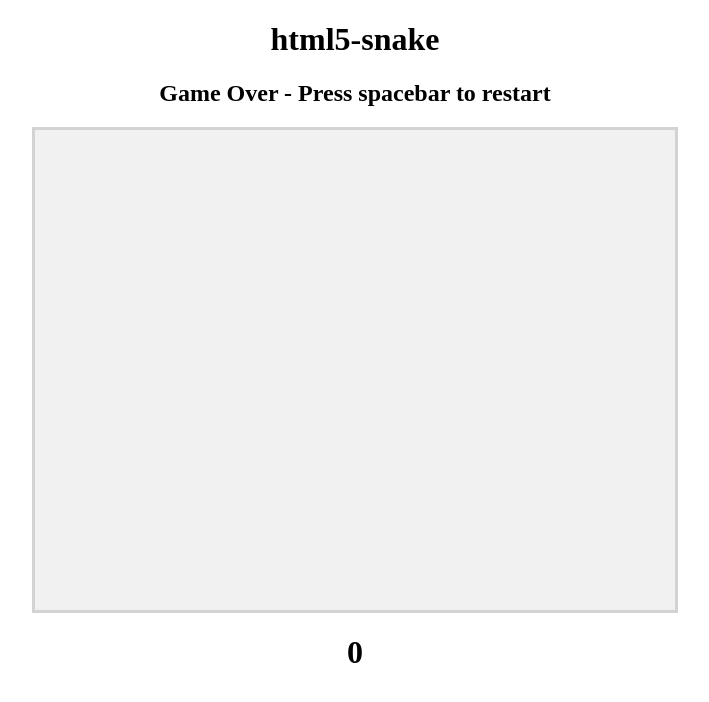
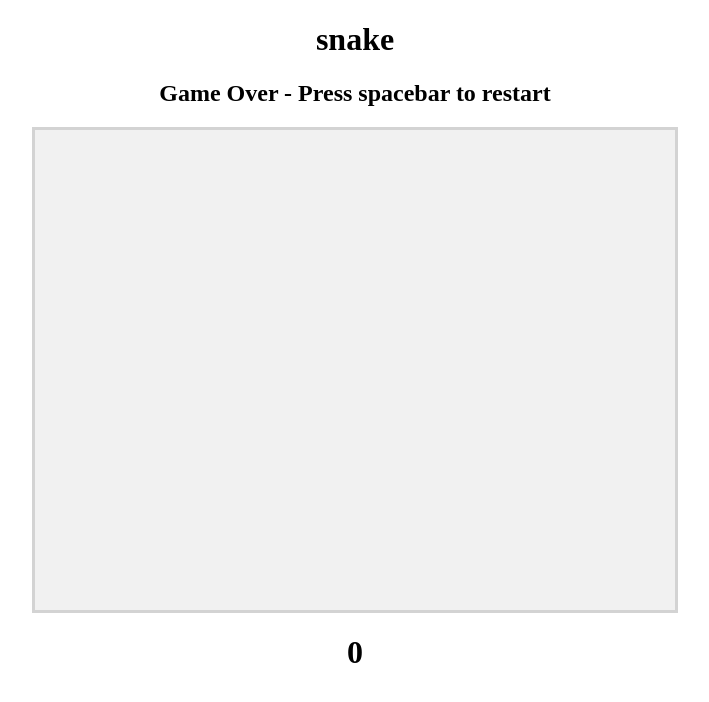
Before and after one commit to harshal-srivastava/snake, a plain HTML site: page index.html in a window 1280 px wide. Shown: the whole page, without its empty margins (285-994 px from the left). Drawn offline with Linux system fonts and the light colour scheme.

Commit message:
snake game

```diff
--- a/index.html
+++ b/index.html
@@ -21,7 +21,7 @@ canvas {
 
 <body>
 
-<h1>html5-snake</h1>
+<h1>snake</h1>
 <h2 id="instructions"></h2>
 
 <div>
```
